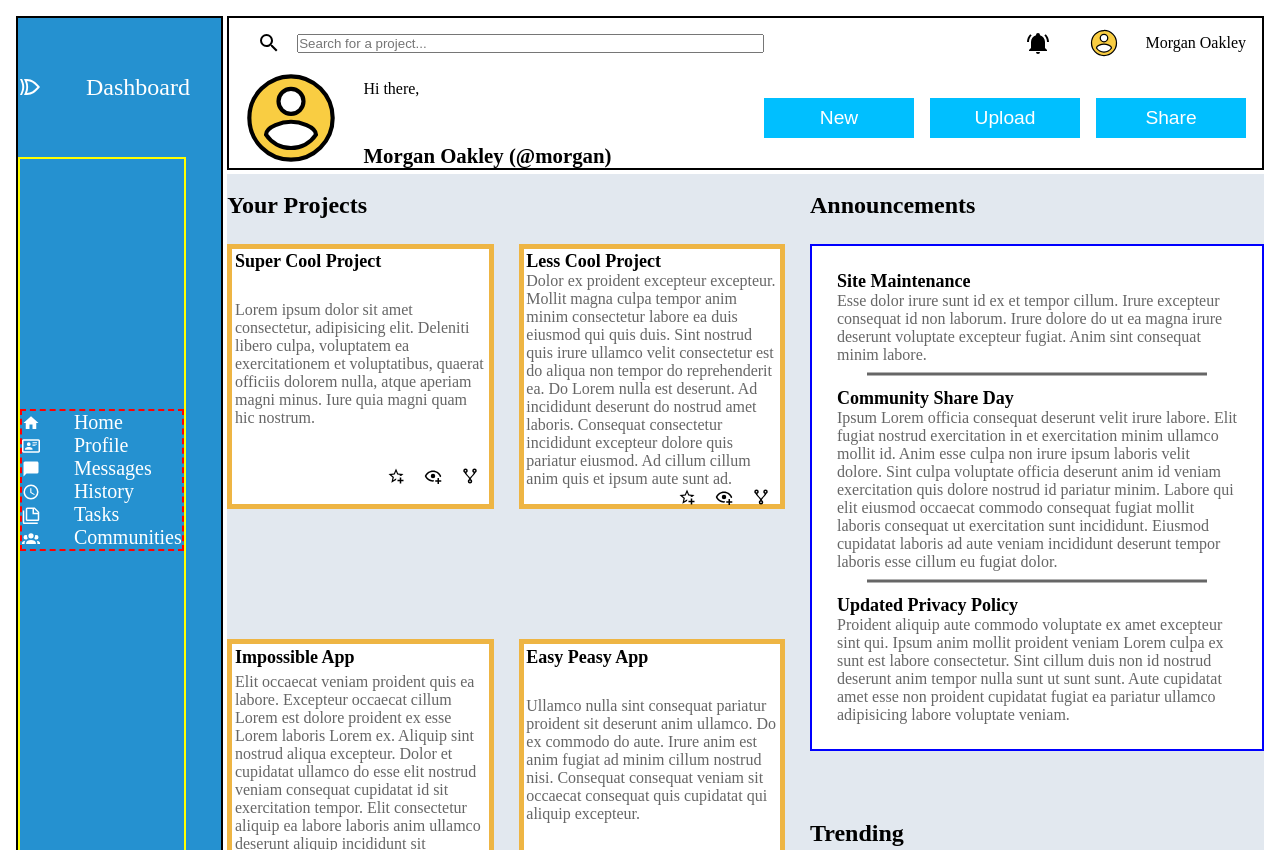
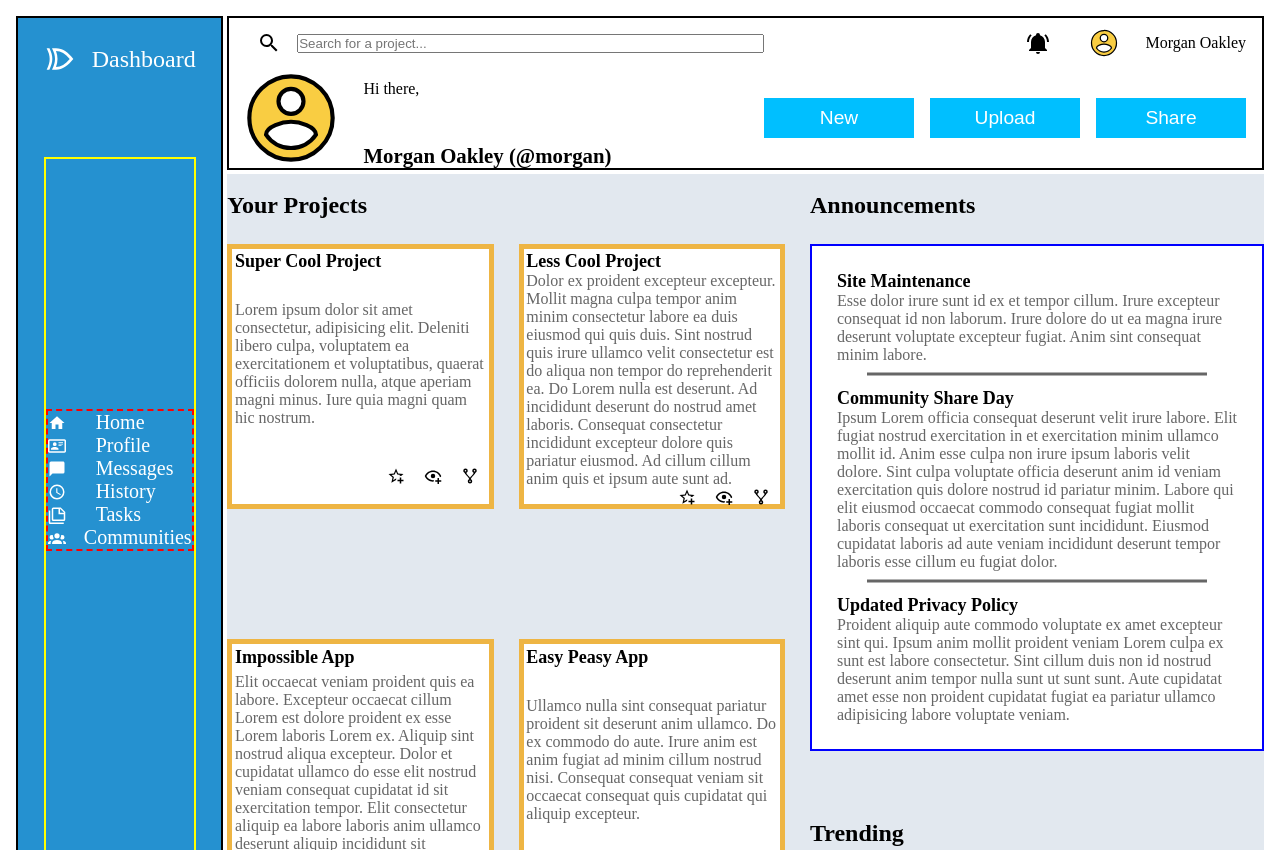
Before and after one commit to The-red-masque/fake-odin-admin-dashboard, a plain HTML site: page index.html in a window 1280 px wide. Shown: the top 850 px of the page. Drawn offline with Linux system fonts and the light colour scheme.

Commit message:
Tweaked the sidebar Grid CSS so that the items take up the expected width.

```diff
--- a/style.css
+++ b/style.css
@@ -32,9 +32,9 @@ body {
 .sidebar {
   display: grid;
   font-size: 20px;
-  grid-column: 1 / 2;
-  grid-row: 1 / 3;
-  grid-template-columns: 3fr;
+  grid-area: 1/1/3/2;
+  /* Is there a better way to achieve this? */
+  grid-template-columns: 1fr 3fr 1fr;
   grid-template-rows: 1fr 9fr;
   background-color: var(--blue-background);
   color: var(--white-text);
@@ -44,18 +44,19 @@ body {
 }
 .sidebar .nav {
   display: grid;
-  grid-column: 1/2;
+  grid-column: 2/3;
   grid-row: 2/3;
   border: 2px solid rgb(255, 255, 0);
-  /* grid-template-rows: (2, 1fr);
-  grid-template-columns: subgrid; */
+  justify-self:stretch;
+  justify-items:stretch;
   row-gap: 25px;
 }
 .sidebar ul {
+  /* display:grid; */
   list-style-type: none;
-  grid-column: 2/3;
+  /* grid-column: 2/3; */
   align-self: center;
-  justify-self: stretch;
+  /* justify-self: stretch; */
   border: 2px dashed rgb(255, 0, 0);
 }
 
@@ -63,8 +64,8 @@ body {
   display: grid;
   grid-template-columns: 1fr 3fr;
   align-items: center;
-  justify-self: stretch;
-  justify-items: stretch;
+  justify-self: auto;
+  justify-items: auto;
   column-gap: 16px;
 }
 .sidebar li p {
@@ -77,14 +78,15 @@ body {
   width: 18px;
   height: 18px;
 }
-div .branding {
+.branding {
   display: grid;
-  grid-column: 1/2;
-  grid-row: 1/2;
+  grid-area:1/2/2/3;
   font-size: 24px;
+  padding-top:25px;
   grid-template-columns: 1fr 2fr;
-  justify-self: start;
-  align-items: center;
+  justify-self: auto;
+  align-self: start;
+  align-items:center;
   column-gap: 16px;
 }
 .branding p {
@@ -93,8 +95,9 @@ div .branding {
 .branding svg {
   grid-column: 1/2;
   fill: currentColor;
-  width: 24px;
-  height: 24px;
+
+  width: 32px;
+  height: 32px;
 }
 
 /* Trending start */
```
Also changed, not shown: index.html (+27 -27 lines).
